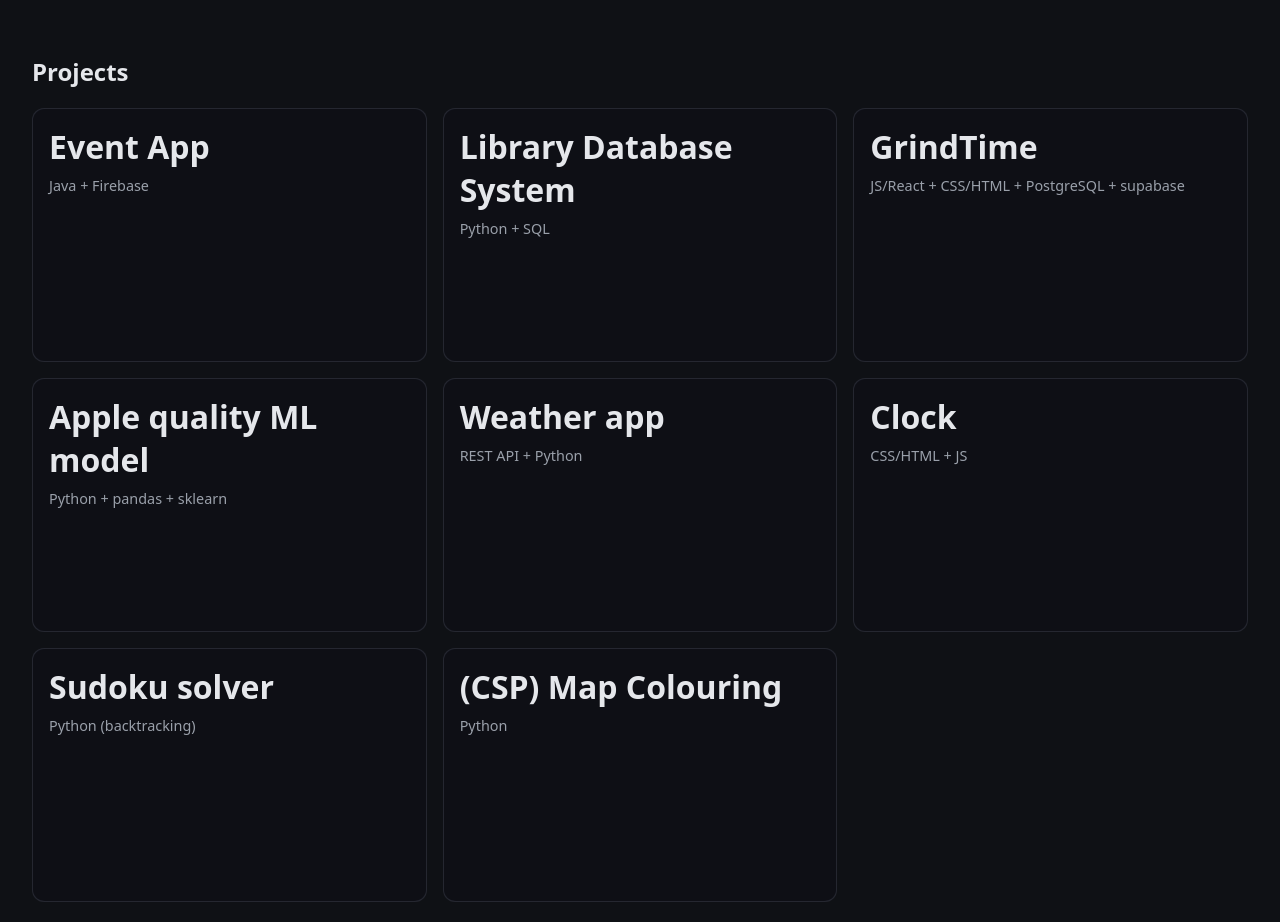
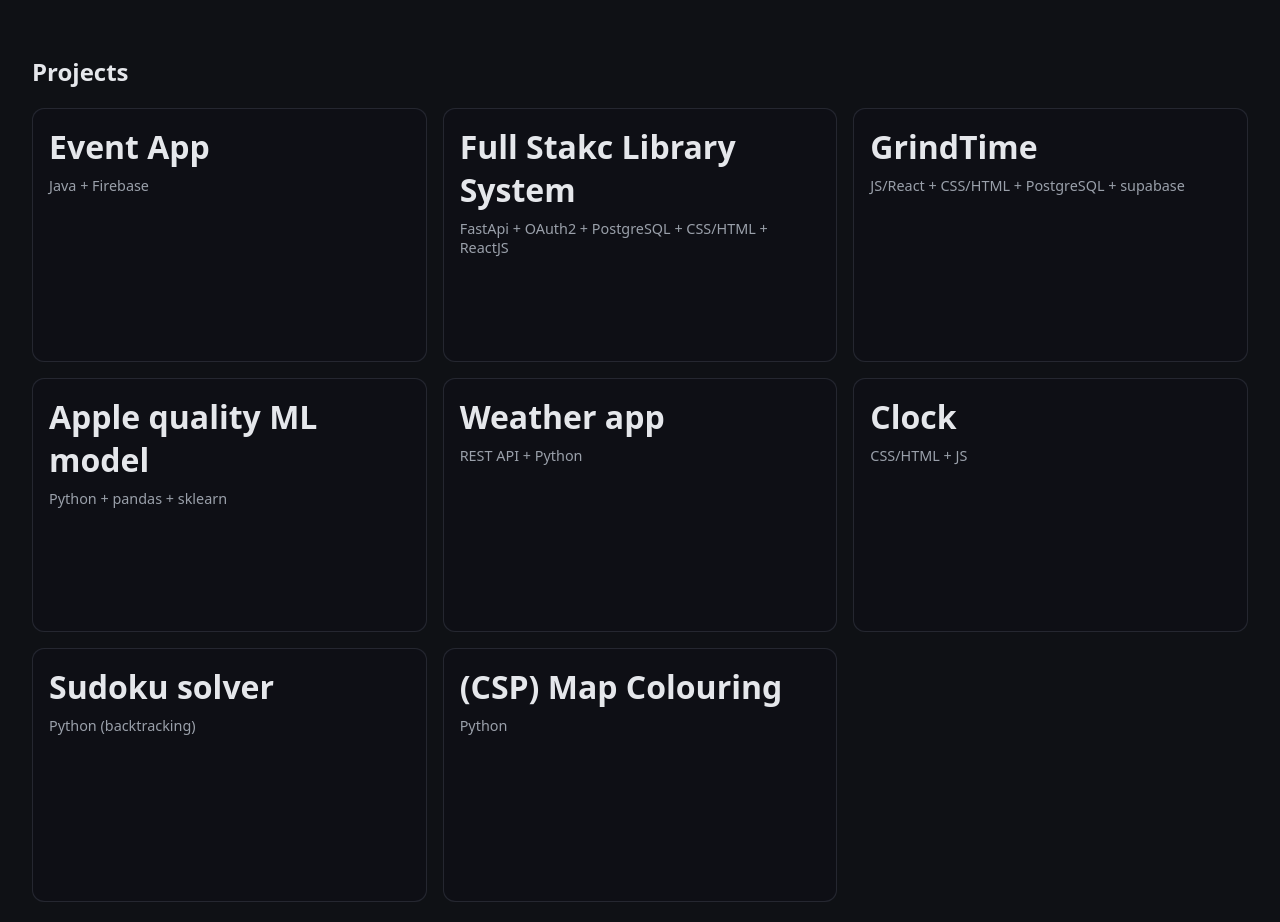
Before and after one commit to Mosayaqoobi/porffolio, a React (Vite) app: page / in a window 1280 px wide. Shown: the part 880-1802 px from the top of the page. Built offline with nearby package versions, Linux system fonts and the light colour scheme.

Commit message:
resume changes

```diff
--- a/src/projects.js
+++ b/src/projects.js
@@ -6,8 +6,8 @@ export const projects = [
     image: "",
   },
   {
-    title: "Library Database System",
-    description: "Python + SQL",
+    title: "Full Stakc Library System",
+    description: "FastApi + OAuth2 + PostgreSQL + CSS/HTML + ReactJS",
     href: "https://github.com/Mosayaqoobi/library-management-system",
     image: "",
   },
```
Also changed, not shown: 1 other file (tests, documents, lock files or other folders).
